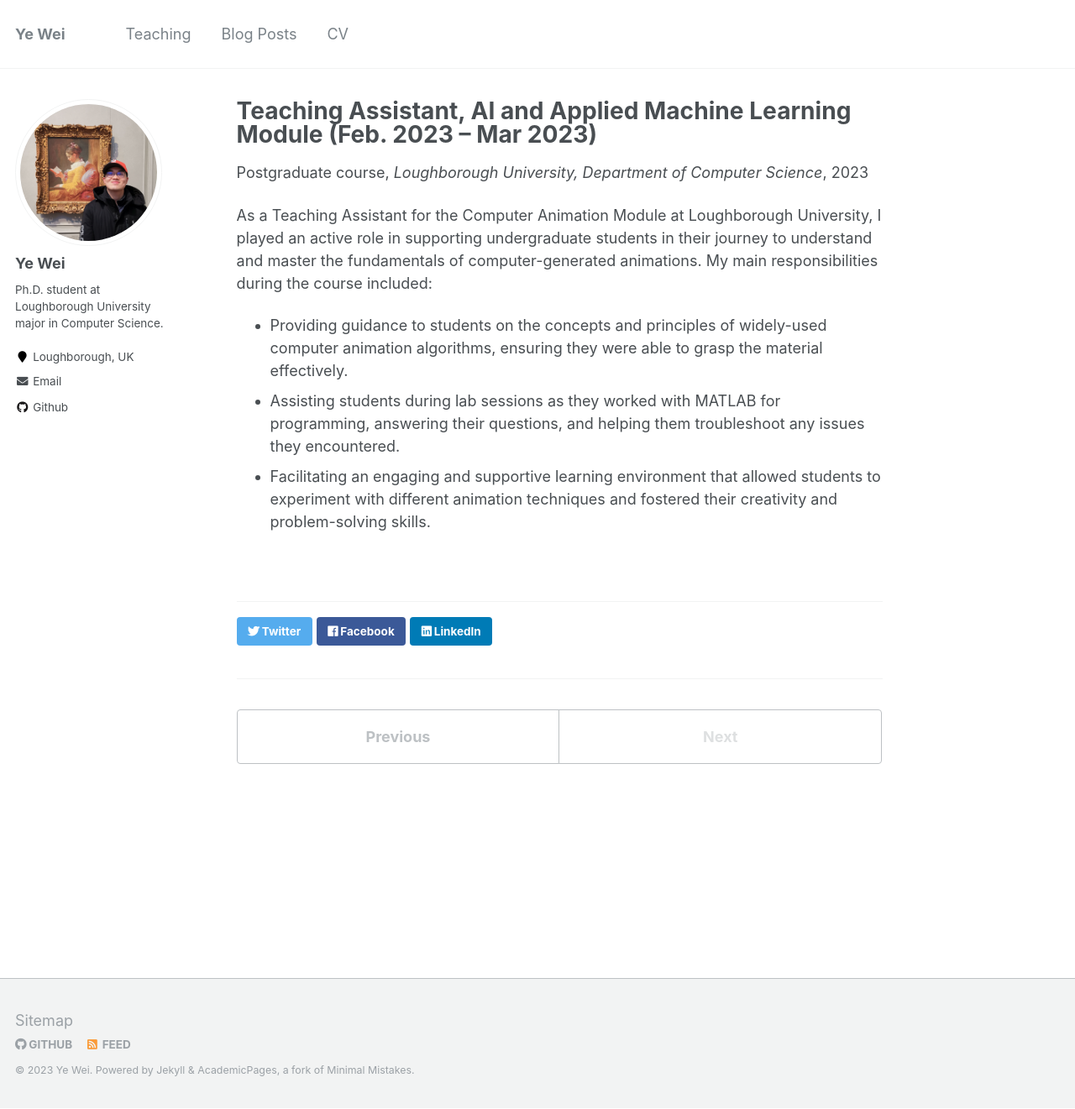
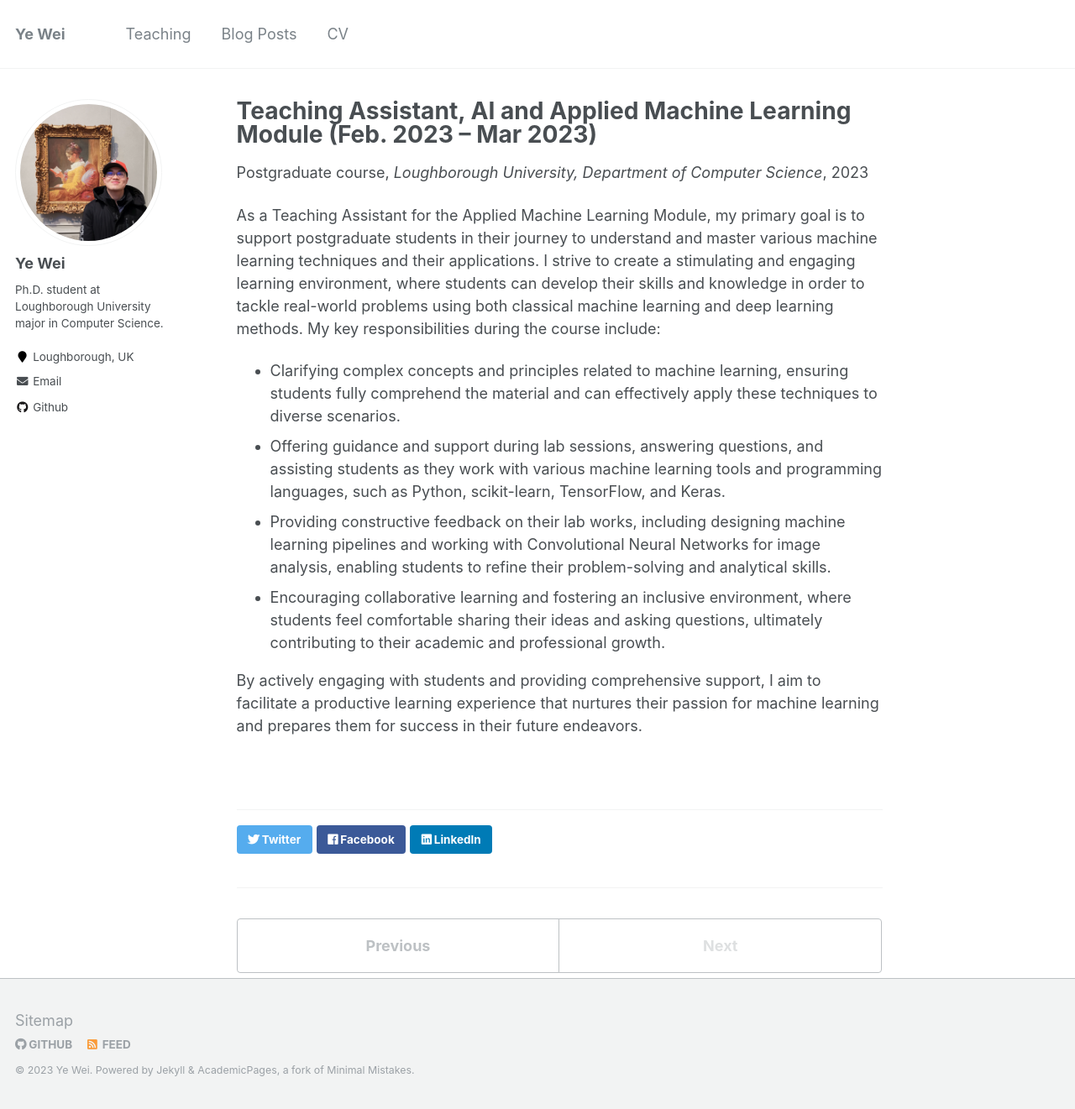
Before and after one commit to Ye-We1/Ye-We1.github.io, a Jekyll site: the page built from _teaching/2023-spring-teaching-1.md, in a window 1280 px wide and 1321 px high. Shown: the whole window at 84% size. Built offline with Jekyll 4.4.1, drawn with Linux system fonts in a browser that asks for light colours.

Commit message:
Update 2023-spring-teaching-1.md

```diff
--- a/_teaching/2023-spring-teaching-1.md
+++ b/_teaching/2023-spring-teaching-1.md
@@ -8,8 +8,12 @@ date: 2023-01-01
 location: "Loughborough, UK"
 ---
 
-As a Teaching Assistant for the Computer Animation Module at Loughborough University, I played an active role in supporting undergraduate students in their journey to understand and master the fundamentals of computer-generated animations. My main responsibilities during the course included:
 
-* Providing guidance to students on the concepts and principles of widely-used computer animation algorithms, ensuring they were able to grasp the material effectively.
-* Assisting students during lab sessions as they worked with MATLAB for programming, answering their questions, and helping them troubleshoot any issues they encountered.
-* Facilitating an engaging and supportive learning environment that allowed students to experiment with different animation techniques and fostered their creativity and problem-solving skills.
+As a Teaching Assistant for the Applied Machine Learning Module, my primary goal is to support postgraduate students in their journey to understand and master various machine learning techniques and their applications. I strive to create a stimulating and engaging learning environment, where students can develop their skills and knowledge in order to tackle real-world problems using both classical machine learning and deep learning methods. My key responsibilities during the course include:
+
+* Clarifying complex concepts and principles related to machine learning, ensuring students fully comprehend the material and can effectively apply these techniques to diverse scenarios.
+* Offering guidance and support during lab sessions, answering questions, and assisting students as they work with various machine learning tools and programming languages, such as Python, scikit-learn, TensorFlow, and Keras.
+* Providing constructive feedback on their lab works, including designing machine learning pipelines and working with Convolutional Neural Networks for image analysis, enabling students to refine their problem-solving and analytical skills.
+* Encouraging collaborative learning and fostering an inclusive environment, where students feel comfortable sharing their ideas and asking questions, ultimately contributing to their academic and professional growth.
+
+By actively engaging with students and providing comprehensive support, I aim to facilitate a productive learning experience that nurtures their passion for machine learning and prepares them for success in their future endeavors.
```
